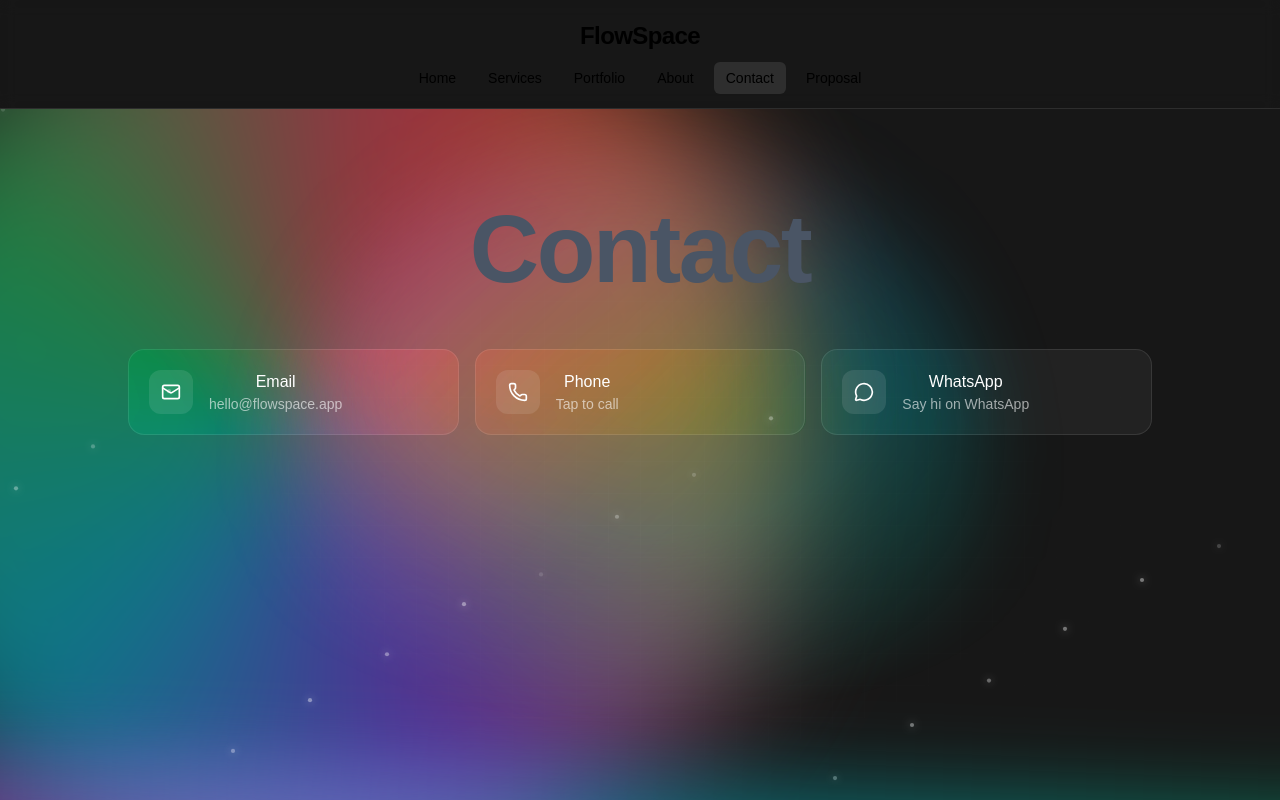
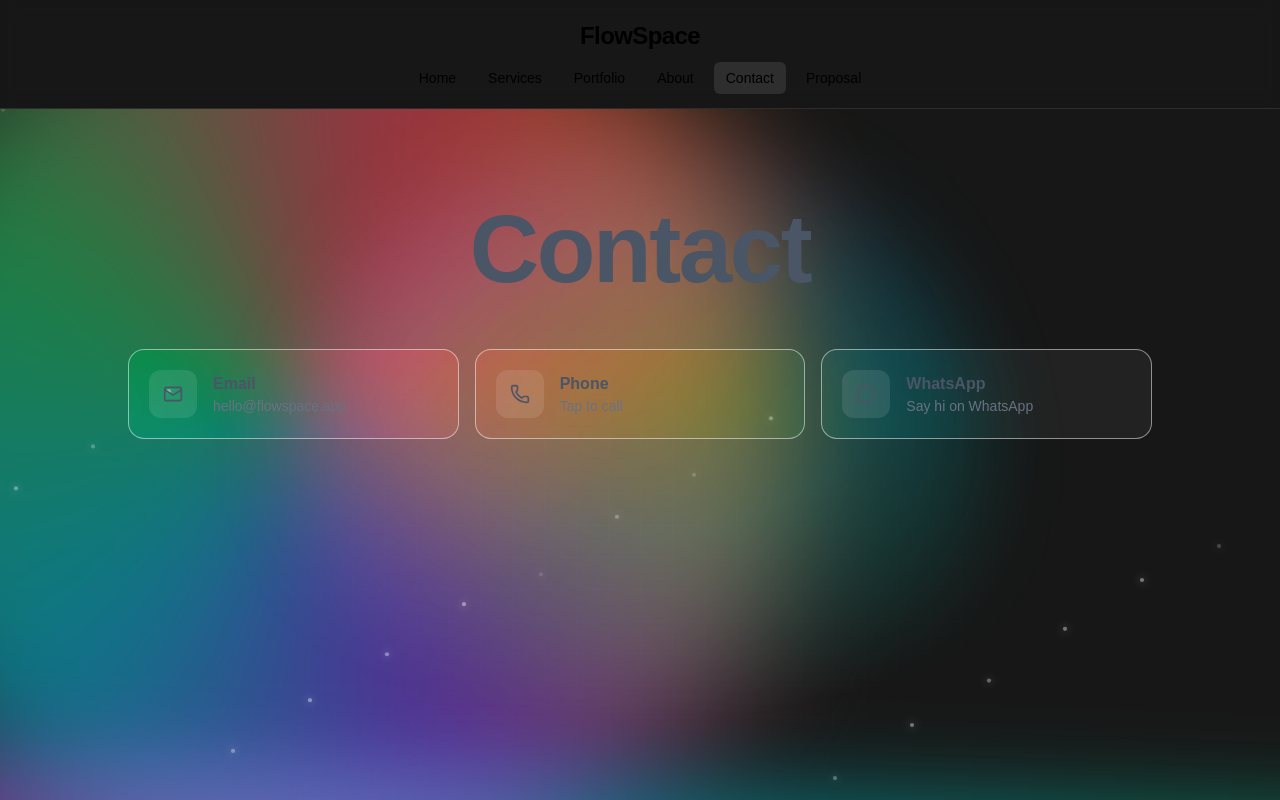
Before and after one commit to shay122990/flowspace-event-agency, a Next.js app: page /contact in a window 1280 px wide. Shown: the top 800 px of the page. Built offline with nearby package versions, Linux system fonts and the light colour scheme.

Commit message:
layout fix of contact card

```diff
--- a/src/app/(marketing)/contact/components/ContactCard.tsx
+++ b/src/app/(marketing)/contact/components/ContactCard.tsx
@@ -37,17 +37,19 @@ export default function ContactCard({
       target={target}
       rel={computedRel}
       className={
-        "group relative block rounded-2xl border border-white/10 bg-white/5 p-5 text-white backdrop-saturate-150 transition-colors hover:border-white/20 hover:bg-white/10 focus:outline-none focus:ring-2 focus:ring-fuchsia-500 " +
+        "group relative block rounded-2xl border border-white/50 bg-white/5 p-5 text-white md:text-gray-600 backdrop-saturate-150 transition-colors hover:border-white/20 hover:bg-white/10 focus:outline-none focus:ring-2 focus:ring-fuchsia-500 " +
         className
       }
     >
-      <div className="flex items-center gap-4">
-        <span className="rounded-xl bg-white/10 p-3">
+      <div className="flex items-center gap-3 sm:gap-4">
+        <span className="grid h-12 w-12 place-items-center rounded-xl bg-white/10 flex-none">
           <Icon className="h-5 w-5" aria-hidden />
         </span>
         <div>
-          <p className="font-medium text-white">{label}</p>
-          {helper && <p className="text-sm text-white/60">{helper}</p>}
+          <p className="font-semibold text-inherit text-left">{label}</p>
+          {helper && (
+            <p className="text-sm text-white/70 md:text-gray-500">{helper}</p>
+          )}
         </div>
       </div>
     </motion.a>
```
